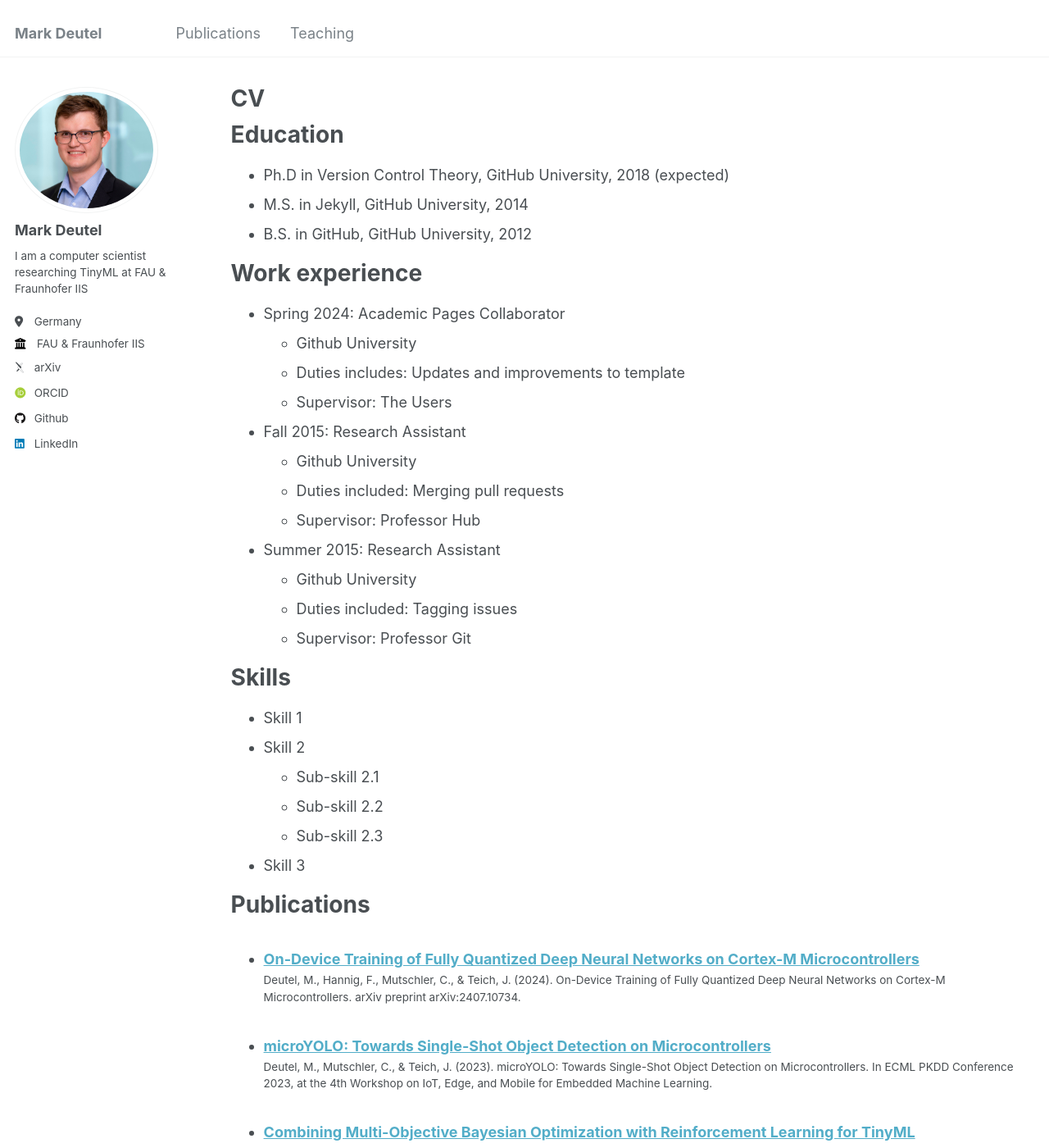
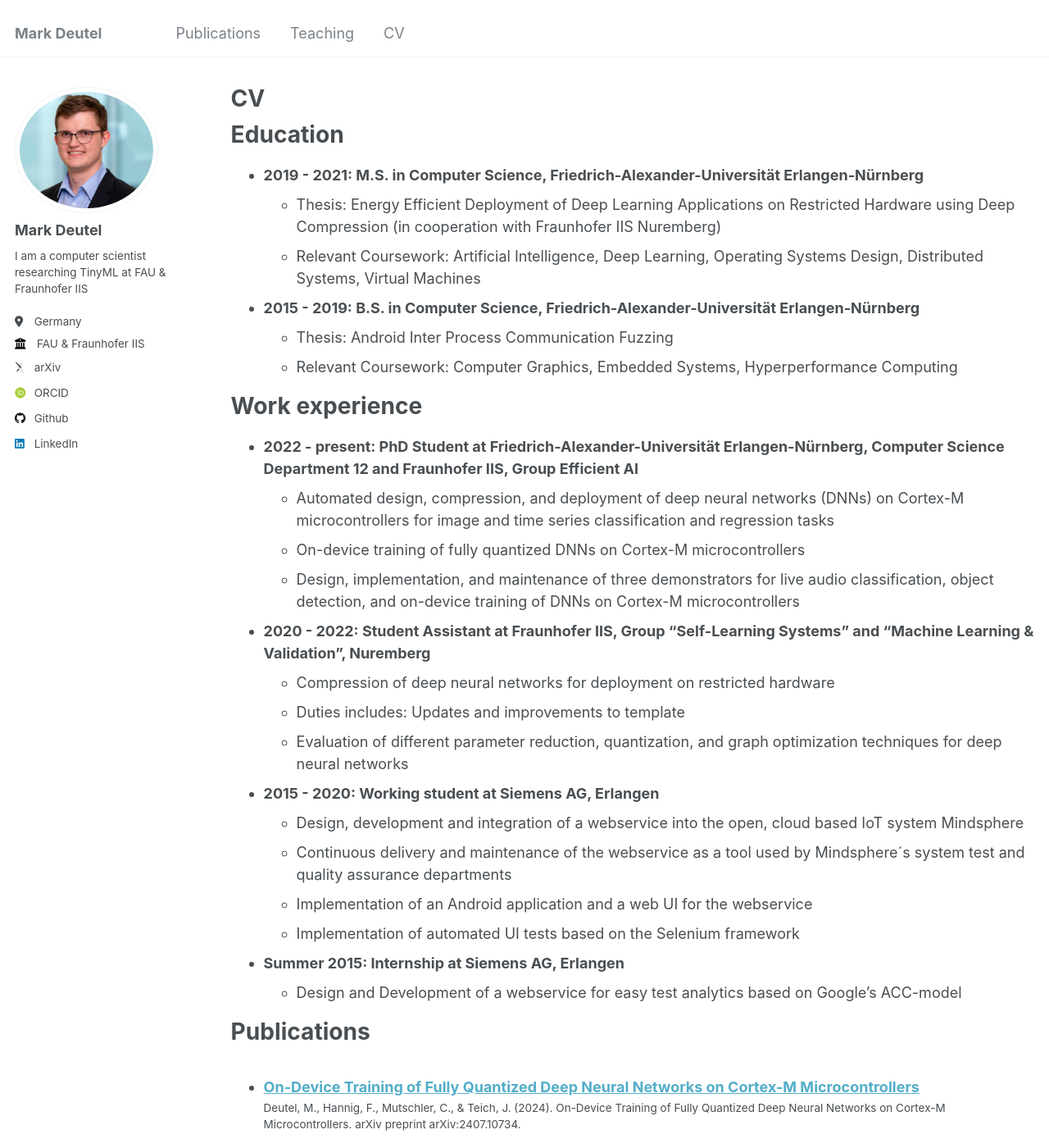
Before and after one commit to markdeutel/markdeutel.github.io, a Jekyll site: the page built from _pages/cv.md, in a window 1280 px wide and 1400 px high. Shown: the whole window at 82% size. Built offline with Jekyll 4.4.1, drawn with Linux system fonts in a browser that asks for light colours; some web fonts are replaced; some of the changed text lies outside the part shown.

Commit message:
[ADD] added CV

```diff
--- a/_data/navigation.yml
+++ b/_data/navigation.yml
@@ -20,8 +20,8 @@ main:
   #- title: "Blog Posts"
   #  url: /year-archive/
 
-  #- title: "CV"
-  #  url: /cv/
+  - title: "CV"
+    url: /cv/
 
   #- title: "Guide"
   #  url: /markdown/
--- a/_pages/cv.md
+++ b/_pages/cv.md
@@ -11,35 +11,42 @@ redirect_from:
 
 Education
 ======
-* Ph.D in Version Control Theory, GitHub University, 2018 (expected)
-* M.S. in Jekyll, GitHub University, 2014
-* B.S. in GitHub, GitHub University, 2012
+* **2019 - 2021: M.S. in Computer Science, Friedrich-Alexander-Universität Erlangen-Nürnberg**
+  * Thesis: Energy Efficient Deployment of Deep Learning Applications on Restricted Hardware using Deep Compression (in cooperation with Fraunhofer IIS Nuremberg)
+  * Relevant Coursework: Artificial Intelligence, Deep Learning, Operating Systems Design, Distributed Systems, Virtual Machines
+* **2015 - 2019: B.S. in Computer Science, Friedrich-Alexander-Universität Erlangen-Nürnberg**
+  * Thesis: Android Inter Process Communication Fuzzing
+  * Relevant Coursework: Computer Graphics, Embedded Systems, Hyperperformance Computing
 
 Work experience
 ======
-* Spring 2024: Academic Pages Collaborator
-  * Github University
+* **2022 - present: PhD Student at Friedrich-Alexander-Universität Erlangen-Nürnberg, Computer Science Department 12 and Fraunhofer IIS, Group Efficient AI**
+  * Automated design, compression, and deployment of deep neural networks (DNNs) on Cortex-M microcontrollers for image and time series classification and regression tasks
+  * On-device training of fully quantized DNNs on Cortex-M microcontrollers
+  * Design, implementation, and maintenance of three demonstrators for live audio classification, object detection, and on-device training of DNNs on Cortex-M microcontrollers
+
+* **2020 - 2022: Student Assistant at Fraunhofer IIS, Group "Self-Learning Systems" and "Machine Learning & Validation", Nuremberg**
+  * Compression of deep neural networks for deployment on restricted hardware
   * Duties includes: Updates and improvements to template
-  * Supervisor: The Users
+  * Evaluation of different parameter reduction, quantization, and graph optimization techniques for deep neural networks
 
-* Fall 2015: Research Assistant
-  * Github University
-  * Duties included: Merging pull requests
-  * Supervisor: Professor Hub
+* **2015 - 2020: Working student at Siemens AG, Erlangen**
+  * Design, development and integration of a webservice into the open, cloud based IoT system Mindsphere
+  * Continuous delivery and maintenance of the webservice as a tool used by Mindsphere´s system test and quality assurance departments
+  * Implementation of an Android application and a web UI for the webservice
+  * Implementation of automated UI tests based on the Selenium framework
 
-* Summer 2015: Research Assistant
-  * Github University
-  * Duties included: Tagging issues
-  * Supervisor: Professor Git
+* **Summer 2015: Internship at Siemens AG, Erlangen**
+  * Design and Development of a webservice for easy test analytics based on Google's ACC-model
 
-Skills
+<!-- Skills
 ======
 * Skill 1
 * Skill 2
   * Sub-skill 2.1
   * Sub-skill 2.2
   * Sub-skill 2.3
-* Skill 3
+* Skill 3 -->
 
 Publications
 ======
@@ -47,11 +54,11 @@ Publications
     {% include archive-single-cv.html %}
   {% endfor %}</ul>
 
-Talks
+<!--Talks
 ======
   <ul>{% for post in site.talks reversed %}
     {% include archive-single-talk-cv.html  %}
-  {% endfor %}</ul>
+  {% endfor %}</ul> -->
 
 Teaching
 ======
@@ -59,6 +66,6 @@ Teaching
     {% include archive-single-cv.html %}
   {% endfor %}</ul>
 
-Service and leadership
+<!-- Service and leadership
 ======
-* Currently signed in to 43 different slack teams
+* Currently signed in to 43 different slack teams -->
--- a/_pages/teaching.html
+++ b/_pages/teaching.html
@@ -5,6 +5,8 @@ permalink: /teaching/
 author_profile: true
 ---
 
+An overview of the courses and seminars I help supervise as part of my research assistant position at FAU.
+
 {% include base_path %}
 
 {% for post in site.teaching reversed %}
```
